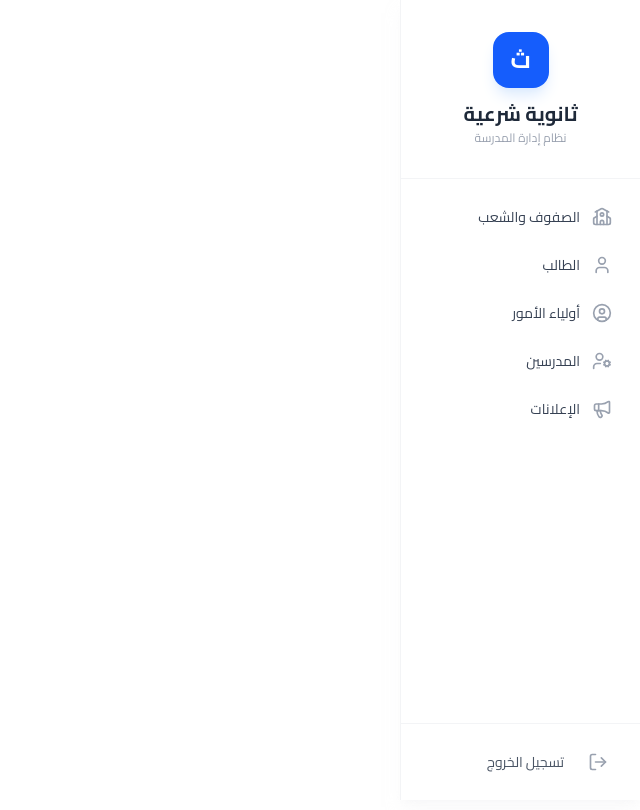
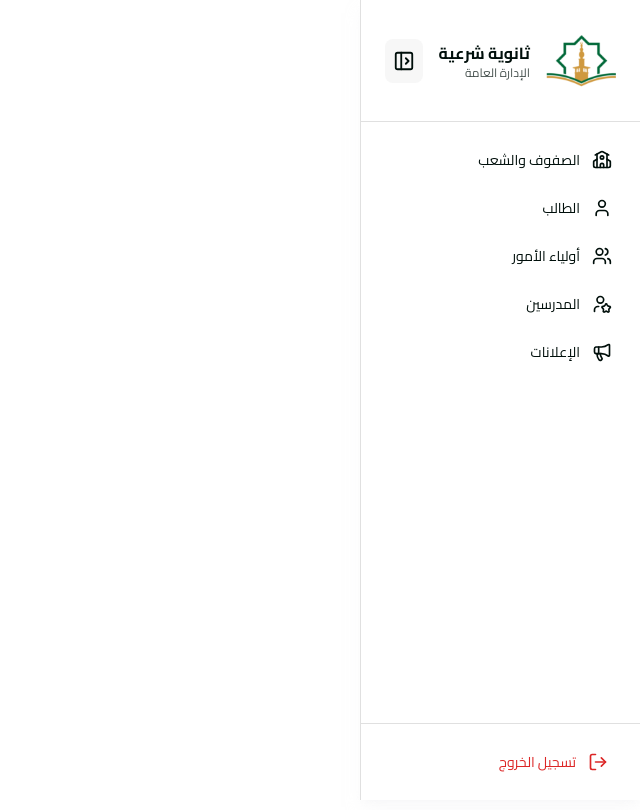
Before and after one commit to Fatima-Kattan/School-Project, a Next.js app: page / in a window 1280 px wide. Shown: the top 810 px of the page, without its empty margins (640-1280 px from the left). Built offline with nearby package versions, Linux system fonts and the light colour scheme.

Commit message:
edit sidebar component

```diff
--- a/src/app/globals.css
+++ b/src/app/globals.css
@@ -6,7 +6,7 @@
   /* ===== Content Colors ===== */
   --content-primary: #000f0b;
   --content-brand-primary: #007353;
-  --content-primary-inverted: #FFFFFF;
+  --content-primary-inverted: #ffffff;
   --content-secondary: #47524f;
   --content-success: #00a63e;
   --content-warning: #d97706;
@@ -15,27 +15,27 @@
   --content-disabled: #acacac;
 
   /* ===== Background Colors ===== */
-  --bg-critical: #DC2626;
-  --bg-primary: #FFFFFF;
-  --bg-brand-soft: #F0F7F5;
+  --bg-critical: #dc2626;
+  --bg-primary: #ffffff;
+  --bg-brand-soft: #f0f7f5;
   --bg-brand-primary: #007353;
-  --bg-secondary: #F7F7F7;
-  --bg-success-soft: #E0F4E7;
-  --bg-critical-soft: #FAE5E5;
-  --bg-brand-very-soft: #F9FCFB;
-  --bg-warning: #D97706;
-  --bg-success: #00A63E;
-  --bg-warning-soft: #FCF2E7;
+  --bg-secondary: #f7f7f7;
+  --bg-success-soft: #e0f4e7;
+  --bg-critical-soft: #fae5e5;
+  --bg-brand-very-soft: #f9fcfb;
+  --bg-warning: #d97706;
+  --bg-success: #00a63e;
+  --bg-warning-soft: #fcf2e7;
 
   /* ===== Border Colors ===== */
-  --border--secondary: #ACACAC;
-  --border--secondary-soft:#E0E0E0;
-  --border--disabled:#ACACAC;
-  --border-brand-primary:#007353;
-  --border-critical:#DC2626;
-  --border-success:  #00A63E;
-  --border-primary:  #000F0B;
-  --border-warning:#D97706;
+  --border--secondary: #acacac;
+  --border--secondary-soft: #e0e0e0;
+  --border--disabled: #acacac;
+  --border-brand-primary: #007353;
+  --border-critical: #dc2626;
+  --border-success: #00a63e;
+  --border-primary: #000f0b;
+  --border-warning: #d97706;
 
   /* ===== Data Visualization ===== */
   --data-blue: #2563eb;
@@ -43,9 +43,9 @@
   --data-purple: #7c3aed;
   --data-purple-soft: #ede9fe;
   --data-orange: #fa8022;
-  --data-orange-soft: #FFEDD5;
-  --data-cyan: #06B6D4;
-  --data-cyan-soft: #CFFAFE;
+  --data-orange-soft: #ffedd5;
+  --data-cyan: #06b6d4;
+  --data-cyan-soft: #cffafe;
   --data-grey: #6b7280;
   --data-grey-soft: #f3f4f6;
 
@@ -110,8 +110,8 @@
 
 @media (prefers-color-scheme: dark) {
   :root {
-    --background: #171717;
-    --foreground: #ffffff;
+    --background: #ffffff;
+    --foreground: #171717;
   }
 }
 
--- a/src/components/shared/sidebar/sidebar.tsx
+++ b/src/components/shared/sidebar/sidebar.tsx
@@ -2,18 +2,22 @@
 
 'use client';
 
+import { useState } from 'react';
 import Link from 'next/link';
 import { usePathname } from 'next/navigation';
 import {
-    LayoutGrid,
     Users,
     UserCircle,
     UserCog,
     Megaphone,
     LogOut,
     School,
-    User
+    User,
+    UserStar,
+    PanelLeftOpen,
+    PanelLeftClose
 } from 'lucide-react';
+import Image from 'next/image';
 
 interface NavItem {
     label: string;
@@ -23,6 +27,7 @@ interface NavItem {
 
 export const Sidebar = () => {
     const pathname = usePathname();
+    const [isOpen, setIsOpen] = useState(true);
 
     const isActive = (href: string) => {
         if (href === '/dashboard') return pathname === href;
@@ -43,12 +48,12 @@ export const Sidebar = () => {
         {
             label: 'أولياء الأمور',
             href: '/dashboard/parents',
-            icon: <UserCircle size={20} />,
+            icon: <Users size={20} />,
         },
         {
             label: 'المدرسين',
             href: '/dashboard/teachers',
-            icon: <UserCog size={20} />,
+            icon: <UserStar size={20} />,
         },
         {
             label: 'الإعلانات',
@@ -66,43 +71,74 @@ export const Sidebar = () => {
                 href={item.href}
                 className={`
                     flex items-center gap-3 w-full px-4 py-3 rounded-xl transition-all duration-200 text-sm
-                    ${active ? 'bg-blue-50 text-blue-700 font-semibold' : 'text-gray-700 hover:bg-gray-50 hover:text-gray-900'}
+                    ${active ? 'bg-green-50 text-[#007353] font-semibold' : 'text-content-primary hover:bg-gray-50 hover:text-gray-900'}
                 `}
             >
-                <span className={active ? 'text-blue-600' : 'text-gray-400'}>
+                <span className={active ? 'text-[#007353]' : 'text-content-primary'}>
                     {item.icon}
                 </span>
-                <span className="font-cairo">{item.label}</span>
+                <span>{item.label}</span>
             </Link>
         );
     };
 
     return (
-        <aside className="fixed right-0 top-0 h-full w-[240px] bg-white border-l border-gray-100 flex flex-col overflow-y-auto shadow-lg shadow-gray-100/50 z-50 font-cairo">
-            {/* Header - School Name */}
-            <div className="flex flex-col items-center px-6 py-8 border-b border-gray-100">
-                <div className="w-14 h-14 bg-blue-600 rounded-2xl flex items-center justify-center shadow-lg shadow-blue-100 mb-3">
-                    <span className="text-white font-bold text-2xl font-cairo">ث</span>
+        <>
+            {/* زر فتح الـ sidebar (يظهر فقط لما يكون مقفول) */}
+            {!isOpen && (
+                <button
+                    onClick={() => setIsOpen(true)}
+                    className="fixed right-4 top-10 z-[100] w-11 h-11 bg-[#F7F7F7] rounded-lg shadow-md flex items-center justify-center hover:bg-gray-50 transition-all duration-200"
+                    aria-label="فتح القائمة"
+                >
+                    <PanelLeftClose color="#000f0b" size={22} />
+                </button>
+            )}
+
+            {/* الـ Sidebar */}
+            <aside
+                className={`
+                    fixed right-0 top-0 h-full w-[280px] bg-white border-l border-[#e0e0e0]
+                    shadow-lg shadow-gray-100/50 z-50
+                    transition-transform duration-300 ease-in-out
+                    ${isOpen ? 'translate-x-0' : 'translate-x-full'}
+                `}
+            >
+
+                <div className="h-full flex flex-col overflow-y-auto">
+                    <div className="flex items-center px-6 py-8 border-b border-[#e0e0e0] gap-4 flex-shrink-0">
+                        <div className="flex-shrink-0">
+                            <Image src="/images/mianIcon.svg" alt="main icon" width={70} height={70} />
                         </div>
-                <h1 className="text-xl font-bold text-gray-800 font-cairo">ثانوية شرعية</h1>
-                <span className="text-xs text-gray-400 font-cairo mt-0.5">نظام إدارة المدرسة</span>
+                        <div className="flex flex-col">
+                            <h1 className="text-l font-bold text-content-primary whitespace-nowrap">ثانوية شرعية</h1>
+                            <span className="text-xs text-content-secondary">الإدارة العامة</span>
                         </div>
 
-            {/* Navigation */}
+                        <button
+                            onClick={() => setIsOpen(false)}
+                            className="mr-auto w-11 h-11 bg-[#F7F7F7]  rounded-lg flex items-center justify-center  hover:bg-gray-50 transition-all duration-200"
+                            aria-label="إغلاق القائمة"
+                        >
+                            <PanelLeftOpen color="#000f0b" size={22} />
+                        </button>
+                    </div>
+
                     <nav className="flex-1 px-3 py-4 space-y-1">
                         {navItems.map(item => renderNavItem(item))}
                     </nav>
 
-            {/* Footer - Logout */}
-            <div className="border-t border-gray-100 p-4">
+                    <div className="border-t border-[#e0e0e0] p-4 flex-shrink-0">
                         <button
-                    className="flex items-center gap-3 w-full px-4 py-3 rounded-xl text-sm text-gray-600 hover:bg-red-50 hover:text-red-600 transition-all duration-200"
+                            className="flex items-center gap-3 w-full px-4 py-3 rounded-xl text-sm text-content-critical hover:bg-red-50 transition-all duration-200"
                             onClick={() => console.log('تسجيل الخروج')}
                         >
-                    <LogOut size={20} className="text-gray-400" />‍
-                    <span className="font-cairo">تسجيل الخروج</span>
+                            <LogOut size={20} className="text-content-critical" />
+                            <span>تسجيل الخروج</span>
                         </button>
                     </div>
+                </div>
             </aside>
+        </>
     );
 };
```
Also changed, not shown: public/images/mianIcon.svg (added). Lines whose indentation alone changed are shown as unchanged.
